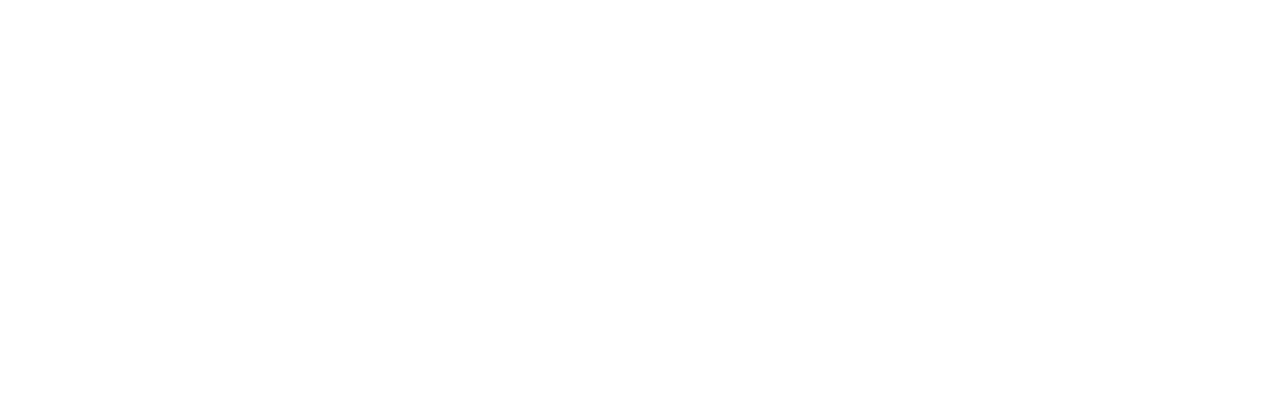
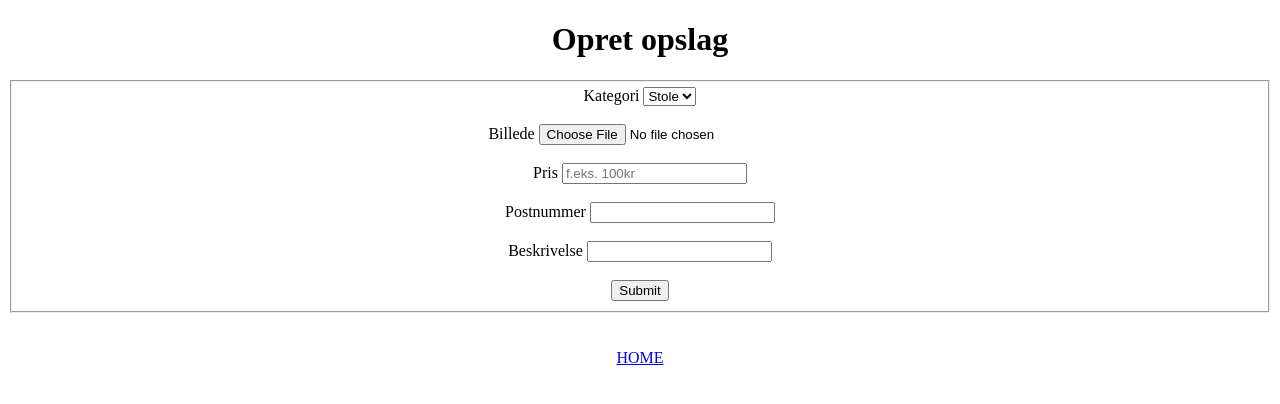
Before and after one commit to VONHALLER1999/Gruppe_3_eksamen_2022, a plain HTML site: page eksamen/public/opslag.html in a window 1280 px wide. Drawn offline with Linux system fonts and the light colour scheme.

Commit message:
opret opslag fungerer nu
dog uden billede

```diff
--- a/eksamen/public/login.js
+++ b/eksamen/public/login.js
@@ -45,7 +45,6 @@ console.log(data)
           if (!result) {
               window.alert("forkert data");
           } else {
-                window.alert("succes")
                 window.location.href = "/index.html";
           }
         }
--- a/eksamen/public/opslag.html
+++ b/eksamen/public/opslag.html
@@ -6,7 +6,58 @@
     <meta name="viewport" content="width=device-width, initial-scale=1.0">
     <title>Document</title>
 </head>
-<body>
+<body align="center">
+    <header>
+      <h1>Opret opslag</h1>
+    </header>
 
-</body>
+    <form action="/opretopslag" method="POST">
+      <fieldset>
+        <label>Kategori</label>
+        <select name="kategori">
+          <option value="stole">Stole</option>
+          <option value="bord">Bord</option>
+          <option value="bil">Bil</option>
+        </select>
+        <br /><br />
+        <label>Billede</label>
+        <input type="file" name="billede" />
+        <br /><br />
+        <label>Pris</label>
+        <input
+          type="text"
+          id="pris"
+          name="pris"
+          placeholder="f.eks. 100kr"
+          required
+        />
+        <br /><br />
+        <label>Postnummer</label>
+        <!-- bruger regex til at sørger for at postnummer kun er tal og maxlength til at det tal kun er 4 cifre langt -->
+        <input
+          type="test"
+          id="postalcode"
+          name="postalcode"
+          required
+          maxlength="4"
+          pattern="\d*"
+        />
+
+        <br /><br />
+        <label>Beskrivelse</label>
+        <input
+          type="text"
+          id="descripton"
+          name="descripton"
+          required
+        />
+
+        <br /><br />
+
+        <input type="submit" value="Submit" />
+      </fieldset>
+    </form>
+    <br /><br />
+    <a id="mylink" href="./index.html">HOME</a>
+  </body>
 </html>
--- a/eksamen/test.js
+++ b/eksamen/test.js
@@ -1,3 +1,4 @@
+const { SSL_OP_NO_TLSv1_1 } = require('constants');
 const db = require('./helpers/db.js');
 const postDB = require('./helpers/db1.js');
 
@@ -30,4 +31,7 @@ const postDB = require('./helpers/db1.js');
 
 //db1.updatePost("3", "6", "gg", "2", "test");
 
-postDB.numberOfPosts()
+//postDB.numberOfPosts()
+let username = 'test@1'
+
+postDB.createPost(username, 100,'beskrivelse', 'stole', 2020,'billede her' )
```
Also changed, not shown: eksamen/app.js (+31 -1 lines), eksamen/helpers/db1.js (+38 -15 lines), eksamen/public/index.html (+1 -1 lines), eksamen/public/index.js (+5 -2 lines).
